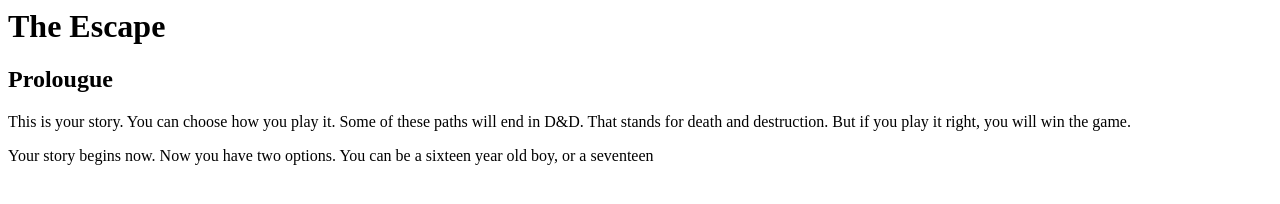
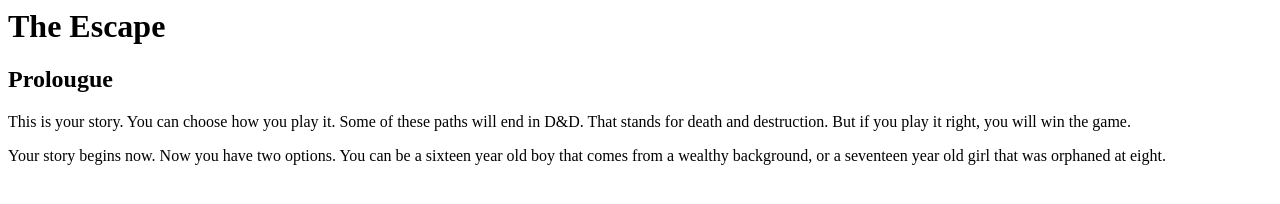
Before and after one commit to ravibhagat-austin/theescapestory, a plain HTML site: page index.html in a window 1280 px wide. Drawn offline with Linux system fonts and the light colour scheme.

Commit message:
Update index.html

```diff
--- a/index.html
+++ b/index.html
@@ -3,4 +3,5 @@
 <h1> The Escape</h1>
 <h2> Prolougue </h2>
 <div> This is your story. You can choose how you play it. Some of these paths will end in D&D. That stands for death and destruction. But if you play it right, you will win the game.
-</div> <p>Your story begins now. Now you have two options. You can be a sixteen year old boy, or a seventeen
+</div> <p>Your story begins now. Now you have two options. You can be a sixteen year old boy that comes from a wealthy background, or a seventeen year old girl that was orphaned
+  at eight.
```
